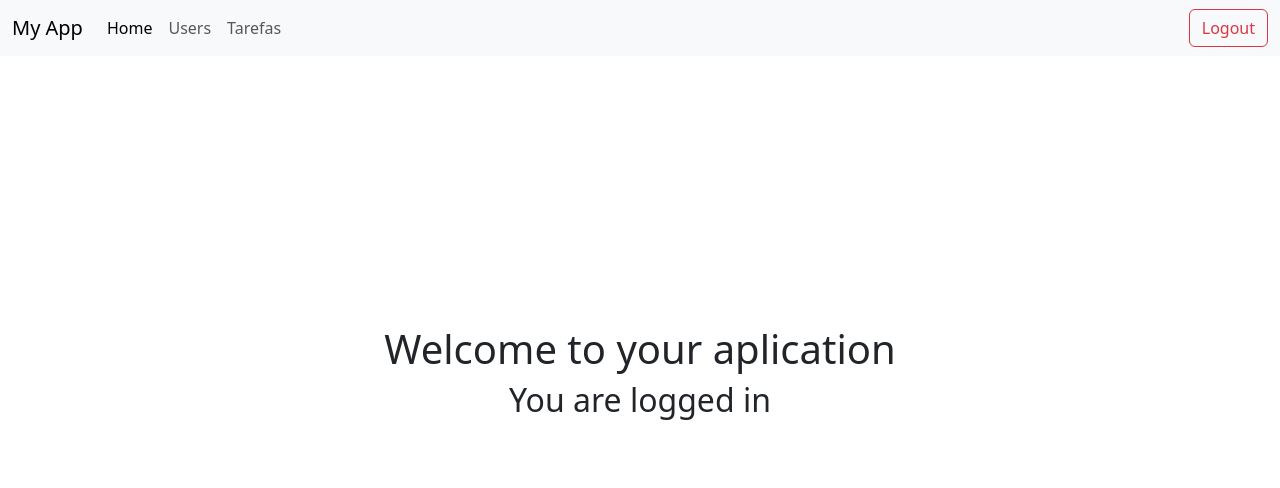
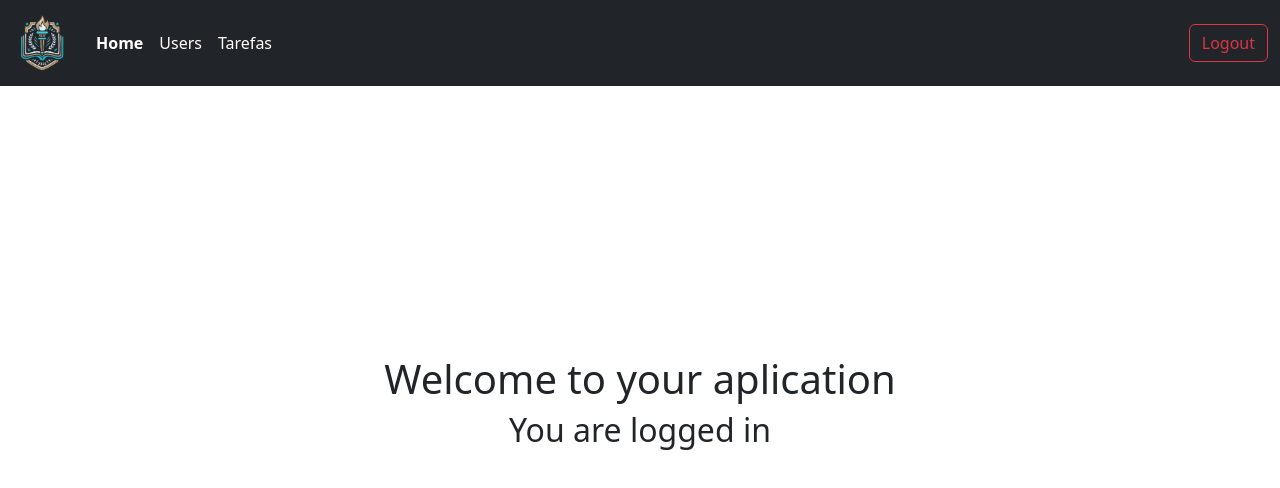
Before and after one commit to leorossiio/crud-app, an Angular app: page /app in a window 1280 px wide. Shown: the top 488 px of the page. Built offline with nearby package versions, Linux system fonts and the light colour scheme.

Commit message:
refatora a navbar

```diff
--- a/src/app/pages/home/components/navbar/navbar.component.css
+++ b/src/app/pages/home/components/navbar/navbar.component.css
@@ -0,0 +1,13 @@
+.logo{
+    height: 60px;
+    width: 60px;
+    cursor: pointer;
+}
+
+.navbar a{
+    color: white;
+}
+
+.active {
+    font-weight: 600;
+}
--- a/src/app/pages/home/components/navbar/navbar.component.html
+++ b/src/app/pages/home/components/navbar/navbar.component.html
@@ -1,19 +1,24 @@
-<nav class="navbar navbar-expand-lg bg-body-tertiary">
+<nav class="navbar navbar-expand-lg bg-dark">
   <div class="container-fluid">
-    <a class="navbar-brand" routerLink="/app">My App</a>
-    <button class="navbar-toggler" type="button" data-bs-toggle="collapse" data-bs-target="#navbarScroll" aria-controls="navbarScroll" aria-expanded="false" aria-label="Toggle navigation">
+    <a class="navbar-brand" routerLink="/app">
+      <div>
+        <img class="logo" src="./assets/imgs/logotipo.png" alt="logotipo" />
+      </div>
+    </a>
+    <button class="navbar-toggler" type="button" data-bs-toggle="collapse" data-bs-target="#navbarScroll"
+      aria-controls="navbarScroll" aria-expanded="false" aria-label="Toggle navigation">
       <span class="navbar-toggler-icon"></span>
     </button>
     <div class="collapse navbar-collapse" id="navbarScroll">
       <ul class="navbar-nav me-auto my-2 my-lg-0 navbar-nav-scroll" style="--bs-scroll-height: 100px;">
         <li class="nav-item">
-          <a class="nav-link active" aria-current="page" routerLink="/app">Home</a>
+          <a class="nav-link" [routerLink]="['/app']" (click)="setActiveLink('home')" [class.active]="activeLink === 'home'">Home</a>
         </li>
         <li class="nav-item">
-          <a class="nav-link" routerLink="/app/users">Users</a>
+          <a class="nav-link" [routerLink]="['/app/users']" (click)="setActiveLink('users')" [class.active]="activeLink === 'users'">Users</a>
         </li>
         <li class="nav-item">
-          <a class="nav-link" routerLink="/app/tarefas">Tarefas</a>
+          <a class="nav-link" [routerLink]="['/app/tarefas']" (click)="setActiveLink('tarefas')" [class.active]="activeLink === 'tarefas'">Tarefas</a>
         </li>
       </ul>
       <form class="d-flex" role="search">
--- a/src/app/pages/home/components/navbar/navbar.component.ts
+++ b/src/app/pages/home/components/navbar/navbar.component.ts
@@ -6,5 +6,9 @@ import { Component } from '@angular/core';
   styleUrls: ['./navbar.component.css']
 })
 export class NavbarComponent {
+  activeLink: string = 'home'; // Link ativo inicialmente
 
+  setActiveLink(link: string): void {
+    this.activeLink = link;
+  }
 }
```
